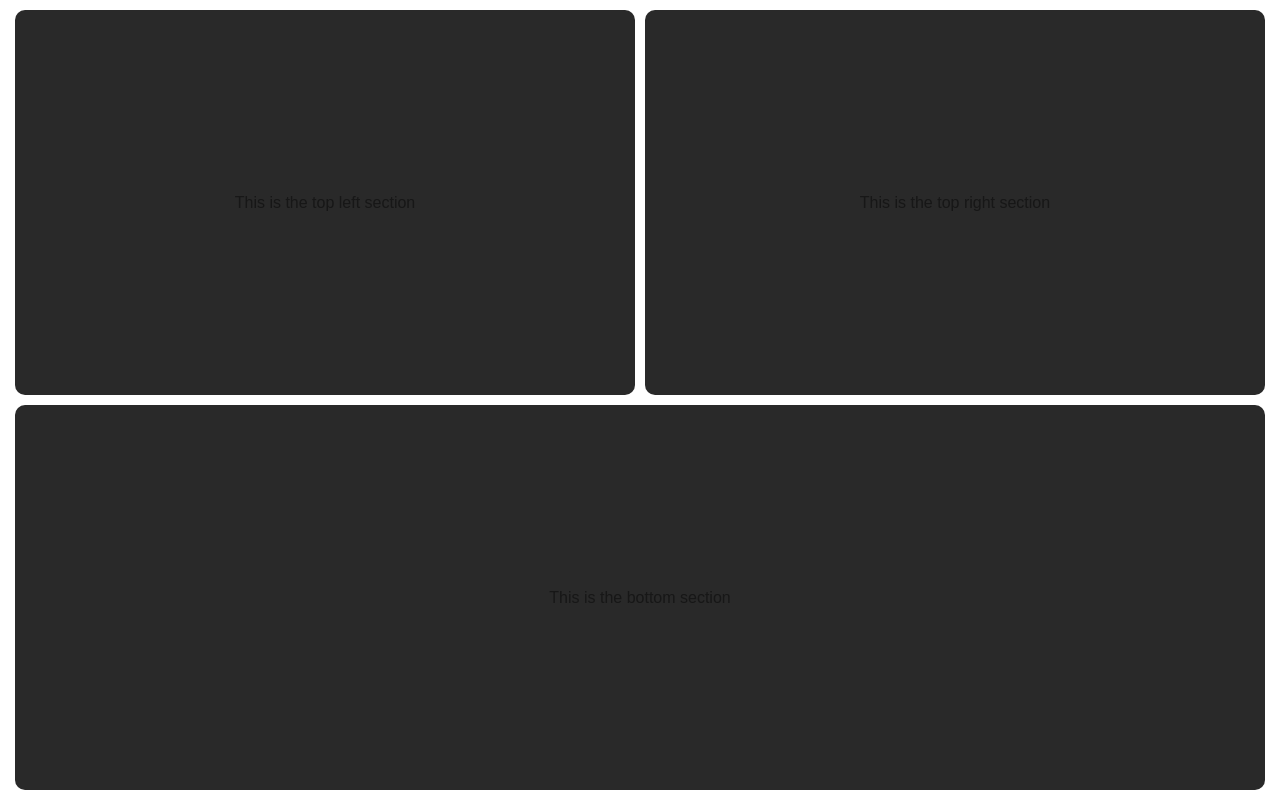
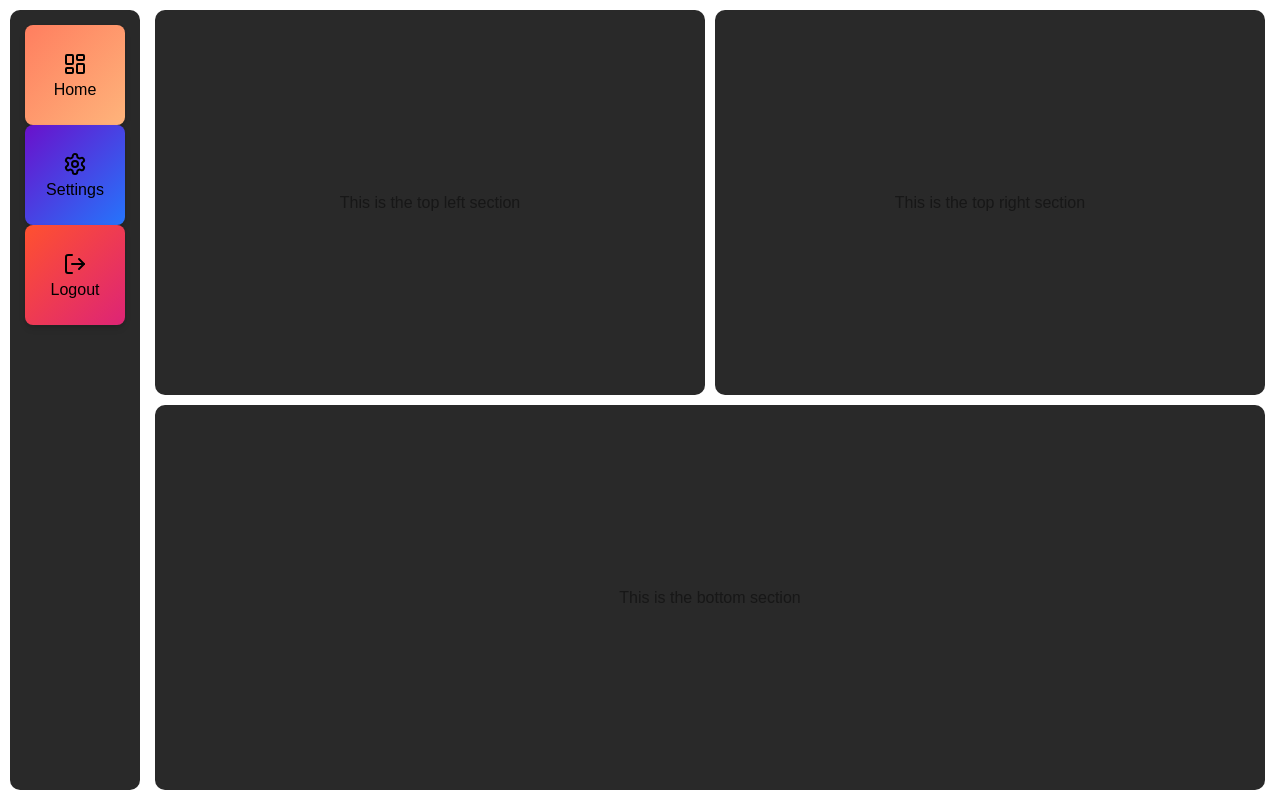
Before and after one commit to HenrikT/home-dashboard, a Next.js app: page /home in a window 1280 px wide. Built offline with nearby package versions, Linux system fonts and the light colour scheme.

Commit message:
feat: add navigation bar

```diff
--- a/src/app/home/page.module.css
+++ b/src/app/home/page.module.css
@@ -1,7 +1,19 @@
 .background {
   height: 100vh;
   display: flex;
+  flex-direction: row;
+}
+
+.mainContent {
+  flex: 1;
+  height: 100vh;
+  display: flex;
   flex-direction: column;
+}
+
+.navigationBar {
+  padding: 5px;
+  margin-bottom: 10px;
 }
 
 .topSection {
--- a/src/app/home/page.tsx
+++ b/src/app/home/page.tsx
@@ -1,8 +1,16 @@
+import NavigationBar from "@/components/navigation-bar";
 import styles from "./page.module.css";
+import { LuUser, LuLock } from "react-icons/lu";
 
 export default function Home() {
   return (
     <div className={styles.background}>
+      <div className={styles.navigationBar}>
+        <div className={styles.card}>
+          <NavigationBar />
+        </div>
+      </div>
+      <div className={styles.mainContent}>
         <div className={styles.topSection}>
           <div className={styles.topLeft}>
             <div className={styles.card}>
@@ -21,5 +29,6 @@ export default function Home() {
           </div>
         </div>
       </div>
+    </div>
   );
 }
--- /dev/null
+++ b/src/components/navigation-bar.module.css
@@ -0,0 +1,50 @@
+.nav {
+  margin-top: 10px; /* Optional, keeps the top margin if desired */
+  height: 100%;
+  padding: 10px;
+  display: flex;
+  flex-direction: column;
+  gap: 10; /* Remove gap if it's causing extra spacing */
+  align-items: flex-start; /* Align buttons to the top */
+}
+
+.navButton {
+  height: 100px;
+  width: 100px;
+  display: flex;
+  flex-direction: column;
+  align-items: center;
+  background: linear-gradient(135deg, #ff7e5f, #feb47b); /* Example gradient */
+  border: none;
+  border-radius: 8px;
+  padding: 10px;
+  font-size: 1rem;
+  cursor: pointer;
+  transition: background-color 0.2s ease, transform 0.2s ease, box-shadow 0.2s ease;
+  justify-content: center;
+  box-shadow: 0 4px 6px rgba(0, 0, 0, 0.1), 0 1px 3px rgba(0, 0, 0, 0.08); /* 3D shadow */
+}
+
+.navButton:hover {
+  background: linear-gradient(135deg, #feb47b, #ff7e5f); /* Hover gradient change */
+  box-shadow: 0 10px 15px rgba(0, 0, 0, 0.2), 0 4px 6px rgba(0, 0, 0, 0.1); /* Deeper shadow on hover */
+  transform: translateY(-2px); /* Lift effect */
+}
+
+.icon {
+  font-size: 1.5rem;
+  margin-bottom: 5px;
+}
+
+/* Optional: Add unique colors for each button */
+.navButton:nth-child(1) {
+  background: linear-gradient(135deg, #ff7e5f, #feb47b);
+}
+
+.navButton:nth-child(2) {
+  background: linear-gradient(135deg, #6a11cb, #2575fc);
+}
+
+.navButton:nth-child(3) {
+  background: linear-gradient(135deg, #ff512f, #dd2476);
+}
--- /dev/null
+++ b/src/components/navigation-bar.tsx
@@ -0,0 +1,67 @@
+"use client";
+
+import { LuLayoutDashboard, LuSettings, LuLogOut } from "react-icons/lu";
+import styles from "./navigation-bar.module.css";
+import { JSX, MouseEventHandler } from "react";
+import { useRouter } from "next/navigation";
+
+export enum NavItemType {
+  Home = "Home",
+  Settings = "Settings",
+  Logout = "Logout",
+}
+
+type NavItem = {
+  label: string;
+  icon: JSX.Element;
+  type: NavItemType;
+  onItemClicked: MouseEventHandler<HTMLButtonElement>;
+};
+
+export default function NavigationBar() {
+  const router = useRouter();
+
+  function onHomeClicked() {
+    router.push("/home");
+  }
+
+  function onSettingsClicked() {
+    router.push("/settings");
+  }
+
+  function onLogoutClicked() {
+    router.push("/login");
+  }
+
+  const navItems: NavItem[] = [
+    {
+      label: "Home",
+      icon: <LuLayoutDashboard className={styles.icon} />,
+      type: NavItemType.Home,
+      onItemClicked: onHomeClicked,
+    },
+    {
+      label: "Settings",
+      icon: <LuSettings className={styles.icon} />,
+      type: NavItemType.Settings,
+      onItemClicked: onSettingsClicked,
+    },
+    {
+      label: "Logout",
+      icon: <LuLogOut className={styles.icon} />,
+      type: NavItemType.Logout,
+      onItemClicked: onLogoutClicked,
+    },
+  ];
+
+  return (
+    <nav className={styles.nav}>
+      {navItems.map((item) => (
+        <button key={item.label} className={styles.navButton} onClick={item.onItemClicked}>
+          {item.icon}
+          <span className={styles.label}>{item.label}</span>
+        </button>
+      ))}
+    </nav>
+  );
+}
```
Lines whose indentation alone changed are shown as unchanged.
